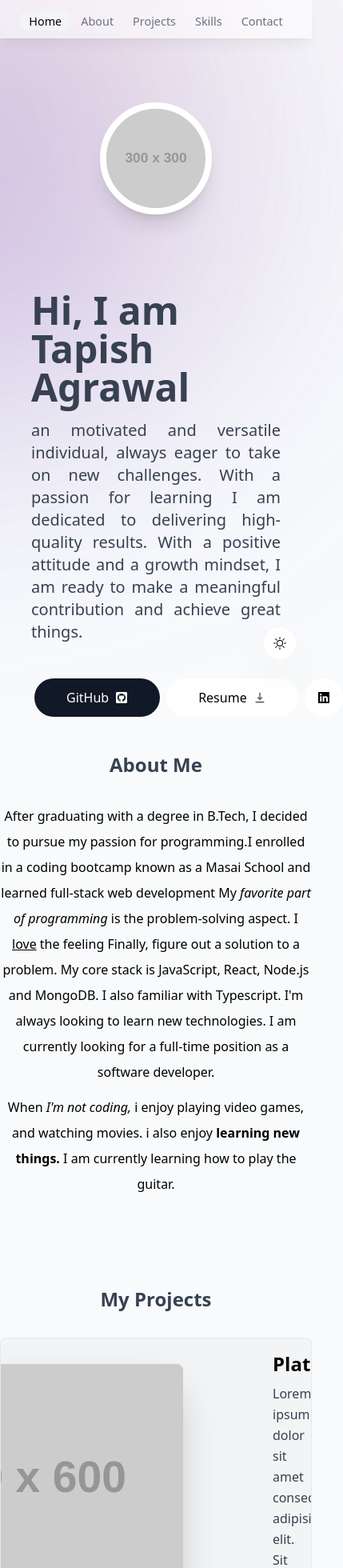
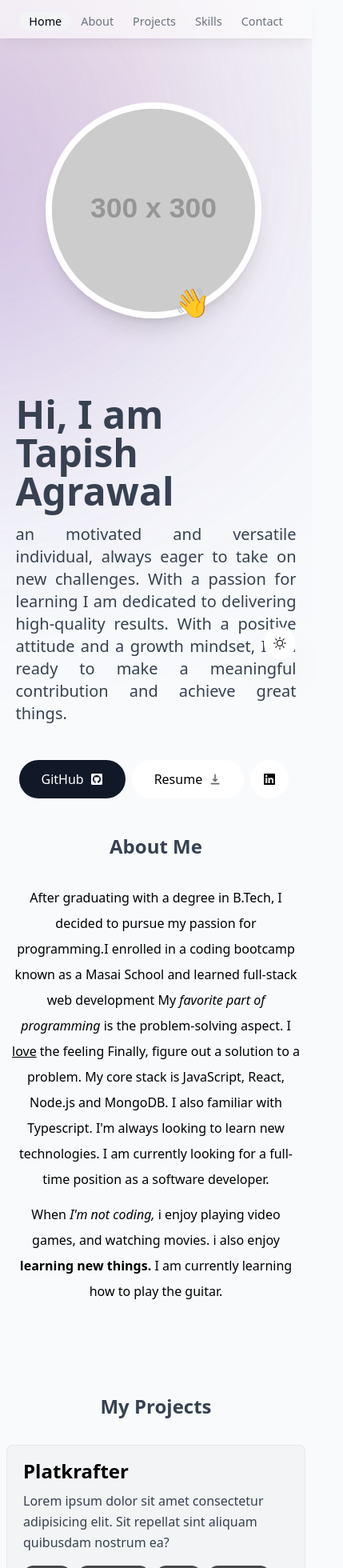
Before and after one commit to Tapishagrawal/Tapishagrawal.github.io, a React (Create React App) app: page / in a window 390 px wide. Shown: the top 1960 px of the page at 80% size, 429 px wide, since content can reach past the window. Built offline with nearby package versions, Linux system fonts and the light colour scheme.

Commit message:
responsiveness for all screen size complete

```diff
--- a/src/Pages/About.jsx
+++ b/src/Pages/About.jsx
@@ -10,7 +10,7 @@ export default function About() {
                 initial={{ opacity: 0, y: 100 }}
                 animate={{ opacity: 1, y: 0 }}
                 transition={{ delay: 0.175 }}
-                id='about' className='scroll-mt-[6rem] mb-28 max-w-[43.1rem] m-auto text-center leading-8 sm:mb-40 '>
+                id='about' className='scroll-mt-[6rem] mb-28 max-w-[43.1rem] m-auto px-3 text-center leading-8 sm:mb-40 '>
                 <SectionHeading>About Me</SectionHeading>
                 <p className='mb-3'>After graduating with a degree in B.Tech, I decided to pursue my passion for programming.I enrolled in a coding bootcamp known as a <span className='font-medium'>Masai School</span> and learned <span className='font-medium'>full-stack web development</span> My <span className='italic'>favorite part of programming</span> is the problem-solving aspect. I <span className='underline'>love</span> the feeling Finally, figure out a solution to a problem. My core stack is <span className='font-medium'> JavaScript, React, Node.js and MongoDB.</span> I also familiar with Typescript.
                     I'm always looking to learn new technologies. I am currently looking for a <span className='font-medium'> full-time position</span> as a software developer.
--- a/src/Pages/Home.jsx
+++ b/src/Pages/Home.jsx
@@ -4,7 +4,7 @@ import { FaGithubSquare, FaLinkedin } from "react-icons/fa";
 import { motion } from "framer-motion"
 export default function Home() {
     return (
-        <div id='home' className='pt-32 w-[80%] m-auto flex flex-col-reverse sm:flex-row justify-between items-center '>
+        <div id='home' className='pt-32 w-[90%] m-auto flex flex-col-reverse sm:flex-row justify-between items-center '>
             <div className='w-[100%] mt-20 sm:w-[45%]'>
                 <motion.div
                     initial={{ opacity: 0, x: -100 }}
@@ -23,14 +23,12 @@ export default function Home() {
                         delay: 0.3
                     }}
                 >
-                    <a className='m-1 bg-gray-900 hover:bg-gray-800 px-10 py-3 rounded-full text-white flex items-center gap-2 focus:scale-105 hover:scale-105 active:scale-100 transition' href="https://github.com/Tapishagrawal">GitHub <FaGithubSquare /></a>
-                    <a className='group m-1 bg-white dark:bg-white/10 px-10 py-3 rounded-full flex items-center gap-2 focus:scale-105 hover:scale-105 active:scale-100 transition ' href="/" target="_blank">Resume <span className='inline-block opacity-60 group-hover:translate-y-1 transition'><HiDownload /></span></a>
+                    <a className='m-1 bg-gray-900 hover:bg-gray-800 px-10 max-[426px]:px-7 max-[376px]:px-5 py-3 max-[376px]:py-2 rounded-full text-white flex items-center gap-2 focus:scale-105 hover:scale-105 active:scale-100 transition' href="https://github.com/Tapishagrawal">GitHub <FaGithubSquare /></a>
+                    <a className='group m-1 bg-white dark:bg-white/10 px-10 max-[426px]:px-7 max-[376px]:px-5 py-3 max-[376px]:py-2 rounded-full flex items-center gap-2 focus:scale-105 hover:scale-105 active:scale-100 transition ' href="/" target="_blank">Resume <span className='inline-block opacity-60 group-hover:translate-y-1 transition'><HiDownload /></span></a>
                     <a className='m-1 bg-white dark:bg-white/10 px-4 py-3 rounded-full flex items-center gap-2 focus:scale-105 hover:scale-105 active:scale-100 transition' href="https://www.linkedin.com/in/tapish-agrawal/" target="_blank"><FaLinkedin /></a>
                 </motion.div>
             </div>
-            <motion.div className='w-[45%] relative'
-
-            >
+            <motion.div className='w-[45%] relative'>
                 <motion.div
                     initial={{ opacity: 0, scale: 0 }}
                     animate={{ opacity: 1, scale: 1 }}
@@ -38,9 +36,9 @@ export default function Home() {
                         type:"tween",
                         duration: 0.3
                     }}
+                    className='relative w-[350px] max-[640px]:-ml-6 max-[570px]:-ml-12 max-[426px]:w-[270px] max-[426px]:w-[240px] max-[426px]:w-[200px] max-[426px]:-ml-[3.7rem]'
                 >
                     <img className='rounded-full border-8 border-white shadow-xl' src="https://placehold.co/300x300/png" alt="Tapish Agrawal" />
-                </motion.div>
                     <motion.span
                         initial={{ opacity: 0, scale: 0 }}
                         animate={{ opacity: 1, scale: 1 }}
@@ -50,7 +48,9 @@ export default function Home() {
                             duration: 0.6,
                             delay:0.3
                         }}
-                className='absolute bottom-0 right-[17rem] text-4xl'>👋</motion.span>
+                        className='absolute bottom-0 right-[7rem] max-[426px]:right-[4rem] text-4xl'
+                    >👋</motion.span>
+                </motion.div>
             </motion.div>
         </div>
     )
--- a/src/Pages/Projects.jsx
+++ b/src/Pages/Projects.jsx
@@ -4,7 +4,7 @@ import { Project } from '../components/Project';
 
 export const Projects = () => {
     return (
-        <section id="projects" className='scroll-mt-[6rem]'>
+        <section id="projects" className='scroll-mt-[6rem] mx-2'>
             <SectionHeading>My Projects</SectionHeading>
             <Project />
             <Project />
--- a/src/components/Header.jsx
+++ b/src/components/Header.jsx
@@ -35,7 +35,7 @@ export default function Header() {
                 animate={{ y: 0, x: "-50%", opacity: 1 }}
             ></motion.div>
             <nav className='flex fixed top-[0.15rem] left-1/2 h-12 -translate-x-1/2 py-2 sm:top-[1.7rem] sm:h-[initial] sm:py-0'>
-                <ul className='flex w-[22rem] flex-wrap items-center justify-center gap-y-1 text-[0.9rem] font-medium text-gray-500 sm:w-[initial]  sm:flex-nowrap sm:gap-10'>
+                <ul className='flex w-[22rem] items-center justify-center gap-y-1 text-[0.9rem] font-medium text-gray-500 sm:w-[initial]  sm:flex-nowrap sm:gap-10'>
                     {links.map(link => (
                         <motion.li className='h-3/4 flex items-center justify-center relative'
                             key={link.hash}
--- a/src/components/Project.jsx
+++ b/src/components/Project.jsx
@@ -18,9 +18,8 @@ export const Project = () => {
             }}
             className='group mb-3 sm:mb-8 last:mb-40'
         >
-            <div
-                className='bg-gray-100 dark:bg-white/10 dark:hover:bg-white/20 max-w-[42rem] m-auto border border-black/5 rounded-lg overflow-hidden sm:pr-8 relative sm:h-[20rem] hover:bg-gray-200 transition'>
-                <div className='pt-4 pb-7 px-5 sm:pl-10 sm:pr-2 sm:pt-10 sm:max-w-[50%] flex flex-col h-full group-even:ml-[20rem]'>
+            <div className='bg-gray-100 dark:bg-white/10 dark:hover:bg-white/20 max-w-[42rem] m-auto border border-black/5 rounded-lg overflow-hidden sm:pr-8 relative sm:h-[20rem] hover:bg-gray-200 transition'>
+                <div className='pt-4 pb-7 px-5 sm:pl-10 sm:pr-2 sm:pt-10 sm:max-w-[50%] flex flex-col h-full sm:group-even:ml-[20rem]'>
                     <h3 className='text-2xl font-semibold'>Platkrafter</h3>
                     <p className='mt-2 leading-relaxed text-gray-700 dark:text-white/70'>Lorem ipsum dolor sit amet consectetur adipisicing elit. Sit repellat sint aliquam quibusdam nostrum ea?</p>
                     <ul className='flex flex-wrap mt-4 gap-2 sm:mt-auto'>
@@ -31,7 +30,8 @@ export const Project = () => {
                         <li className='bg-black/[0.7] px-3 py-1 text-[0.7rem] uppercase tracking-wider text-white rounded-full '>Chankra UI</li>
                     </ul>
                 </div>
-                <img src="http://placehold.co/800x600/png" className='absolute top-8 -right-40 w-[25.25rem] rounded-t-lg shadow-2xl transition
+                <img src="http://placehold.co/800x600/png"
+                    className='absolute hidden sm:block top-8 -right-40 w-[25.25rem] rounded-t-lg shadow-2xl transition
                     group-even:right-[initial]
                     group-hover:scale-[1.04]
                     group-even:-left-40
```
Lines whose indentation alone changed are shown as unchanged.
